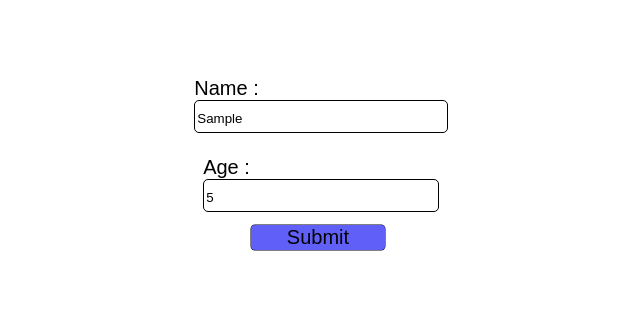
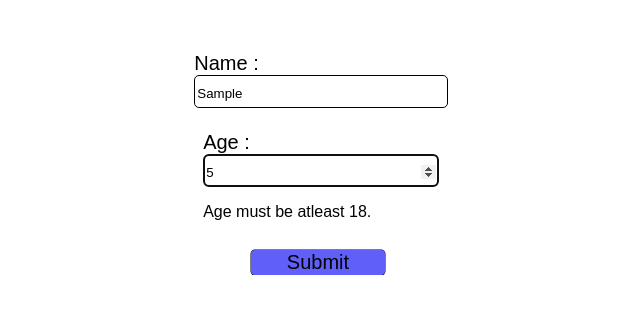
Before and after one commit to bhaumikk09/ReactJs_Learning, a React (Create React App) app in the folder myapp/: page / in a window 1280 px wide. Both pictures are taken after typing "Sample", "5" into the empty fields and a click on the button "Submit". Shown: the top 314 px of the page, without its empty margins (322-962 px from the left). Built offline with nearby package versions, Linux system fonts and the light colour scheme.

Commit message:
Zod library to simplify all validation at single place

```diff
--- a/myapp/package.json
+++ b/myapp/package.json
@@ -3,6 +3,7 @@
   "version": "0.1.0",
   "private": true,
   "dependencies": {
+    "@hookform/resolvers": "^2.9.11",
     "@testing-library/jest-dom": "^5.17.0",
     "@testing-library/react": "^13.4.0",
     "@testing-library/user-event": "^13.5.0",
@@ -11,7 +12,8 @@
     "react-hook-form": "7.43",
     "react-icons": "^5.3.0",
     "react-scripts": "^5.0.1",
-    "web-vitals": "^2.1.4"
+    "web-vitals": "^2.1.4",
+    "zod": "^3.20.6"
   },
   "scripts": {
     "start": "react-scripts start",
--- a/myapp/src/components/Form.jsx
+++ b/myapp/src/components/Form.jsx
@@ -1,9 +1,16 @@
 import React from 'react'
 import {useForm} from 'react-hook-form'
+import { z } from 'zod'
+import { zodResolver } from '@hookform/resolvers/zod'
+
+const schema = z.object({
+  name: z.string().min(3,{message:'Name must be atleast 3 Characters.'}),
+  age: z.number({invalid_type_error:'Age field is required'}).min(18,{message:'Age must be atleast 18.'})
+});
 
 const Form =  ()=>{
 
-  const { register,handleSubmit,formState : {errors} }=useForm();
+  const { register,handleSubmit,formState : {errors} }=useForm({resolver:zodResolver(schema) });
 
   const onSubmit = (data)=>console.log(data);
 
@@ -14,18 +21,18 @@
             <label htmlFor='name' className='form-lable'>
             Name :
             </label>
-            <input {...register('name',{required:true,minLength:3})} id='name' type='text' className='form-control'>
+            <input {...register('name')} id='name' type='text' className='form-control'>
             </input>
 
-            {errors.name?.type === 'required' && <p>Name field is required.</p>}
-            {errors.name?.type === 'minLength' && <p>Name must be atleast 3 character.</p>}
-        </div>
+            {errors.name && <p>{errors.name.message}</p>}
+           </div>
         <div className='mb-3'>
             <label htmlFor='age' className='form-lable'>
             Age :
             </label>
-            <input {...register('age')} id='age' type='number' className='form-control'>
+            <input {...register('age',{ valueAsNumber:true })} id='age' type='number' className='form-control'>
             </input>
+            {errors.age && <p>{errors.age.message}</p>}
         </div>
         <button className="btn" type='submit'>Submit</button>
     </form>
```
Also changed, not shown: 1 other file (tests, documents, lock files or other folders).
